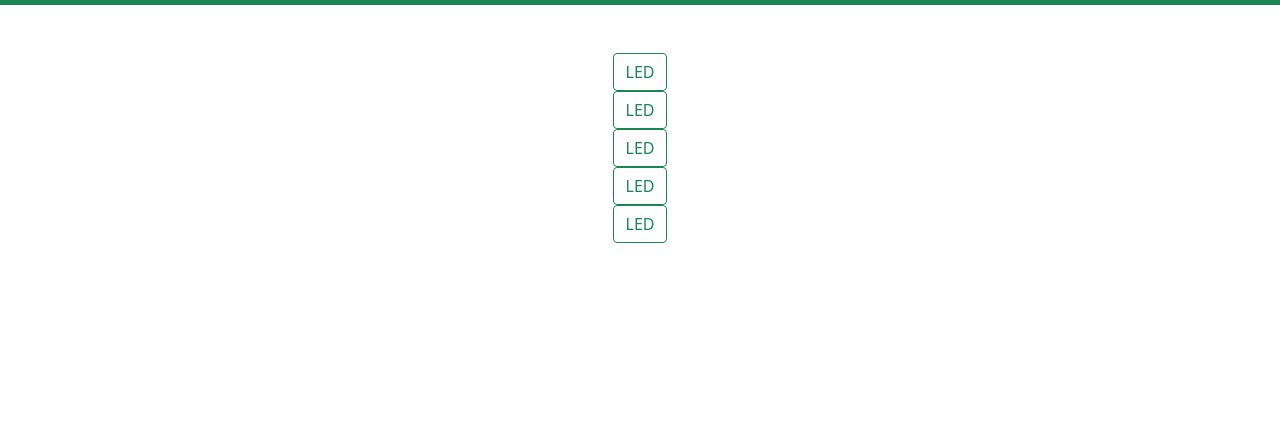
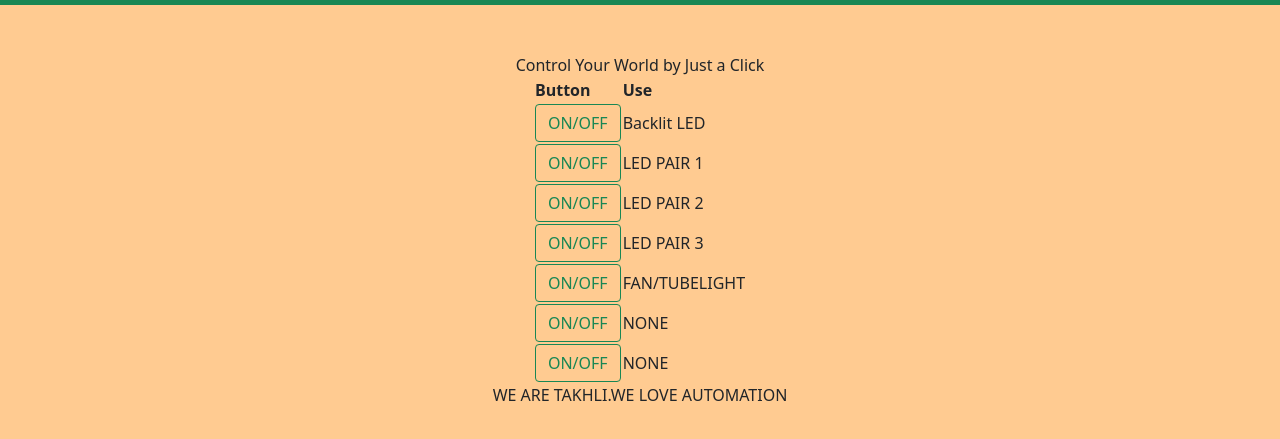
Before and after one commit to Aman1RJ/iot, a plain HTML site: page index.html in a window 1280 px wide. Shown: the part 59-498 px from the top of the page. Drawn offline with nearby package versions, Linux system fonts and the light colour scheme.

Commit message:
Update index.html

```diff
--- a/index.html
+++ b/index.html
@@ -7,7 +7,7 @@
     <link rel="stylesheet" href="/master.css">
     <link href="https://cdn.jsdelivr.net/npm/bootstrap@5.0.0-beta2/dist/css/bootstrap.min.css" rel="stylesheet" integrity="sha384-BmbxuPwQa2lc/FVzBcNJ7UAyJxM6wuqIj61tLrc4wSX0szH/Ev+nYRRuWlolflfl" crossorigin="anonymous">
   </head>
-  <body>
+  <body style="background:#ffcb91">
     <!-- As a link -->
 <nav class="navbar navbar-dark bg-success">
   <div class="container-fluid">
@@ -18,16 +18,58 @@
 <br>
 <div class="flexdisp">
   <center>
+    <div class="tag">
+      Control Your World by Just a Click
+    </div>
+<table class="styled-table">
+  <thead>
+    <tr>
+      <th>Button</th>
+      <th>Use</th>
+    </tr>
+  </thead>
+  <tbody>
+  <tr>
+    <td><button type="button" class="btn btn-outline-success" onclick="ledhandel(0)">ON/OFF</button></td>
+    <td>Backlit LED</td>
+  </tr>
+  <tr>
+    <td><button type="button" class="btn btn-outline-success" onclick="ledhandel(1)">ON/OFF</button></td>
+    <td>LED PAIR 1</td>
+  </tr>
+  <tr>
+    <td><button type="button" class="btn btn-outline-success" onclick="ledhandel(2)">ON/OFF</button></td>
+    <td>LED PAIR 2</td>
+  </tr>
+  <tr>
+    <td><button type="button" class="btn btn-outline-success" onclick="ledhandel(3)">ON/OFF</button></td>
+    <td>LED PAIR 3</td>
+  </tr>
+  <tr>
+    <td><button type="button" class="btn btn-outline-success" onclick="ledhandel(4)">ON/OFF</button></td>
+    <td>FAN/TUBELIGHT</td>
+  </tr>
+  <tr>
+    <td><button type="button" class="btn btn-outline-success" onclick="ledhandel(5)">ON/OFF</button></td>
+    <td>NONE</td>
+  </tr>
+  <tr>
+    <td><button type="button" class="btn btn-outline-success" onclick="ledhandel(6)">ON/OFF</button></td>
+    <td>NONE</td>
+  </tr>
+</tbody>
+
+</table>
 
 
-<button type="button" class="btn btn-outline-success" onclick="ledhandel(0)">LED</button>
-<button type="button" class="btn btn-outline-success" onclick="ledhandel(1)">LED</button>
-<button type="button" class="btn btn-outline-success" onclick="ledhandel(2)">LED</button>
-<button type="button" class="btn btn-outline-success" onclick="ledhandel(3)">LED</button>
-<button type="button" class="btn btn-outline-success" onclick="ledhandel(4)">LED</button>
 
 </center>
 </div>
+<footer>
+  <center>
+  <p>WE ARE TAKHLI.WE LOVE AUTOMATION</p>
+</center>
+</footer>
 
 <script src="https://cdnjs.cloudflare.com/ajax/libs/axios/0.21.1/axios.min.js" integrity="sha512-bZS47S7sPOxkjU/4Bt0zrhEtWx0y0CRkhEp8IckzK+ltifIIE9EMIMTuT/mEzoIMewUINruDBIR/jJnbguonqQ==" crossorigin="anonymous"></script>
     <script src="/script.js" charset="utf-8"></script>
```
